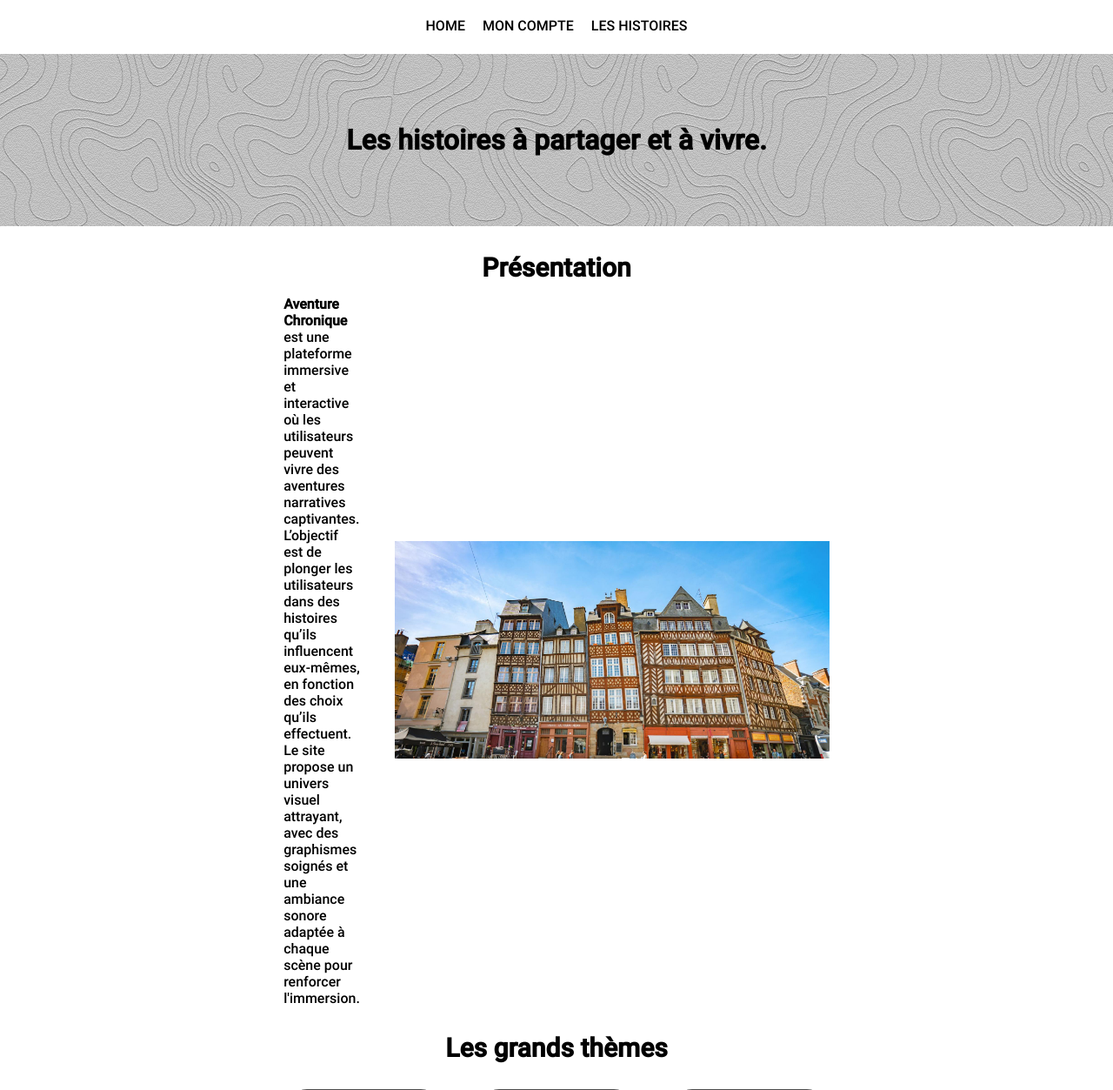
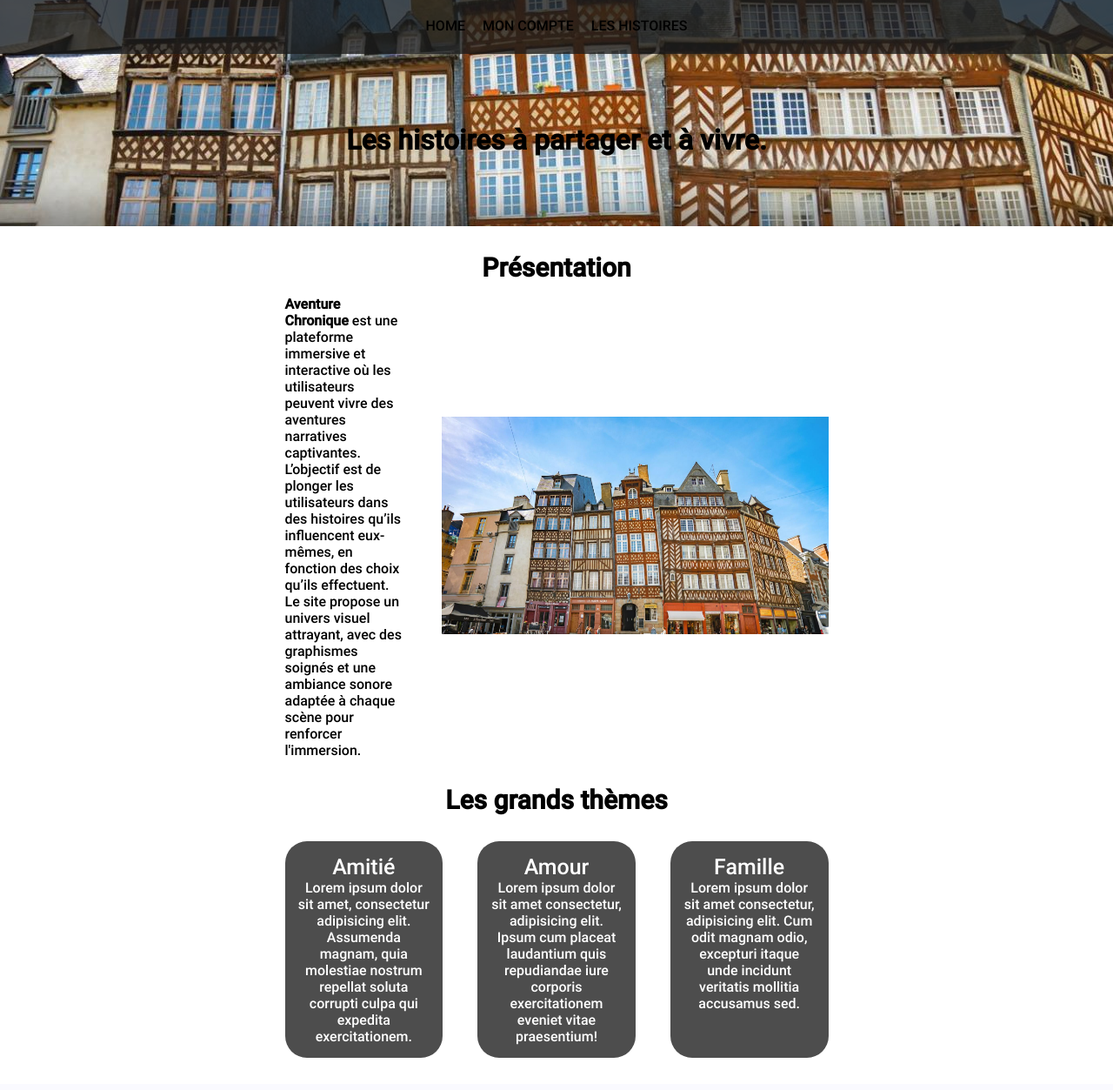
Before and after one commit to Singuila01/history, a PHP site: page / in a window 1280 px wide. Shown: the top 1253 px of the page at 87% size. After the commit the page ends 1216 px from the top, so only its background shows below. Run offline with PHP 8.4, Linux system fonts and the light colour scheme.

Commit message:
Modif CSS

```diff
--- a/styles/styles.css
+++ b/styles/styles.css
@@ -18,6 +18,10 @@ section{
     background: #fff;
 }
 
+header{
+    background: url(../assets/img/rennes.jpg) no-repeat center;
+    box-shadow: rgba(0, 0, 0, 0.35) 0px -50px 36px -28px inset;
+}
 header ul{
     display: flex;
     width: 100%;
@@ -25,6 +29,7 @@ header ul{
     align-items: center;
     margin: auto;
     padding: 10px 0;
+    background: #1b1b1bc4;
 }
 header ul li{
     list-style-type: none;
@@ -47,7 +52,7 @@ header .texte{
     justify-content: center;
     align-items: center;
     margin: auto;
-    background: url(../assets/img/cartographer.png);
+    /* background: url(../assets/img/cartographer.png); */
     padding: 50px 0;
 }
 header .texte h1{
@@ -71,6 +76,9 @@ header .texte h1{
     align-items: center;
     width: 50%;
     margin: auto;
+}
+.article .zones.presen img{
+    aspect-ratio: 16 / 9;
 }
 .article .zones.theme{
     display: grid;
@@ -127,6 +135,8 @@ img{
     }
     header .texte h1{
         color: #fff;
+        text-shadow: 0px 0px 30px #000000;
+        border-radius: 20px;
     }
 
 }
```
